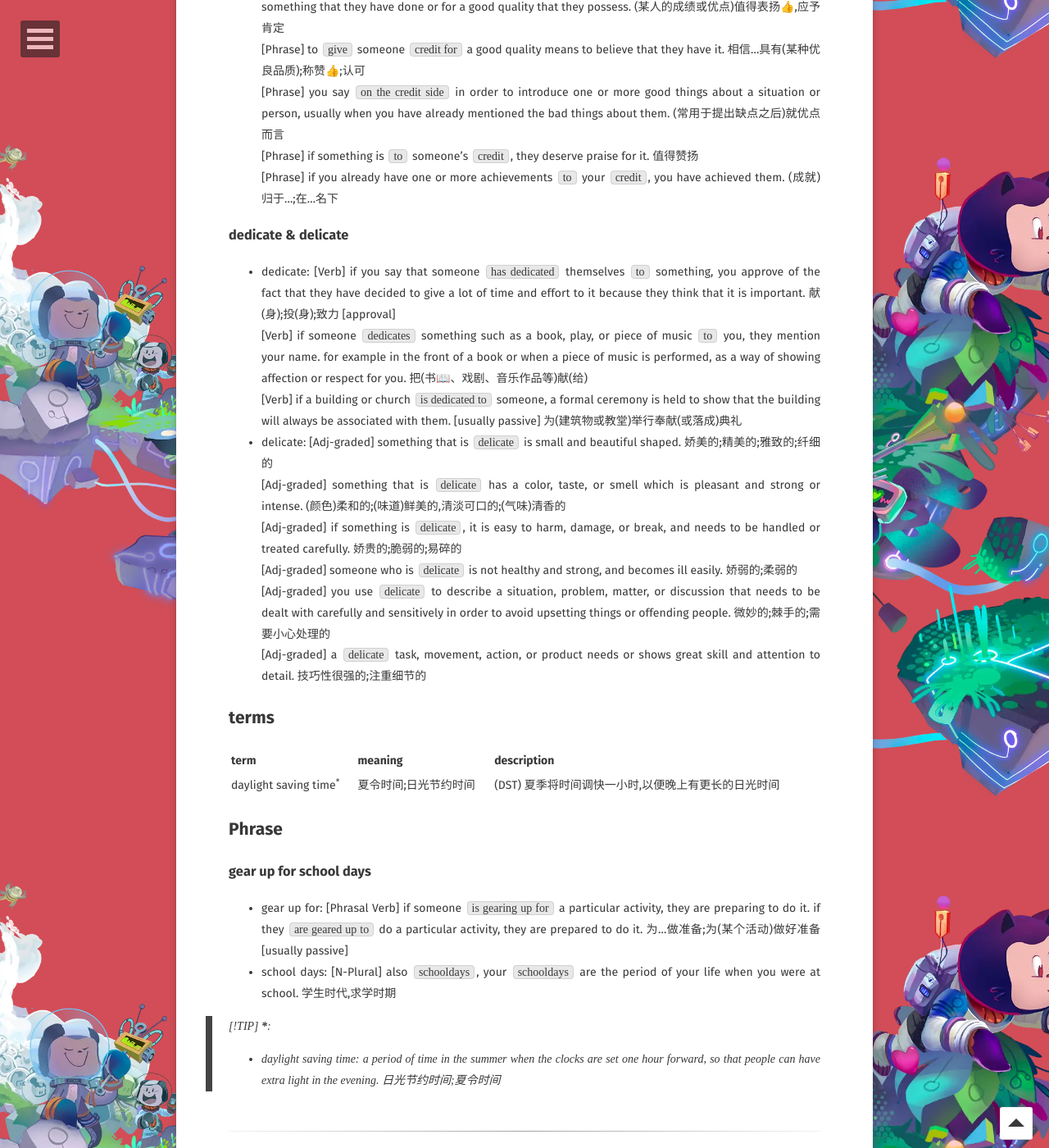
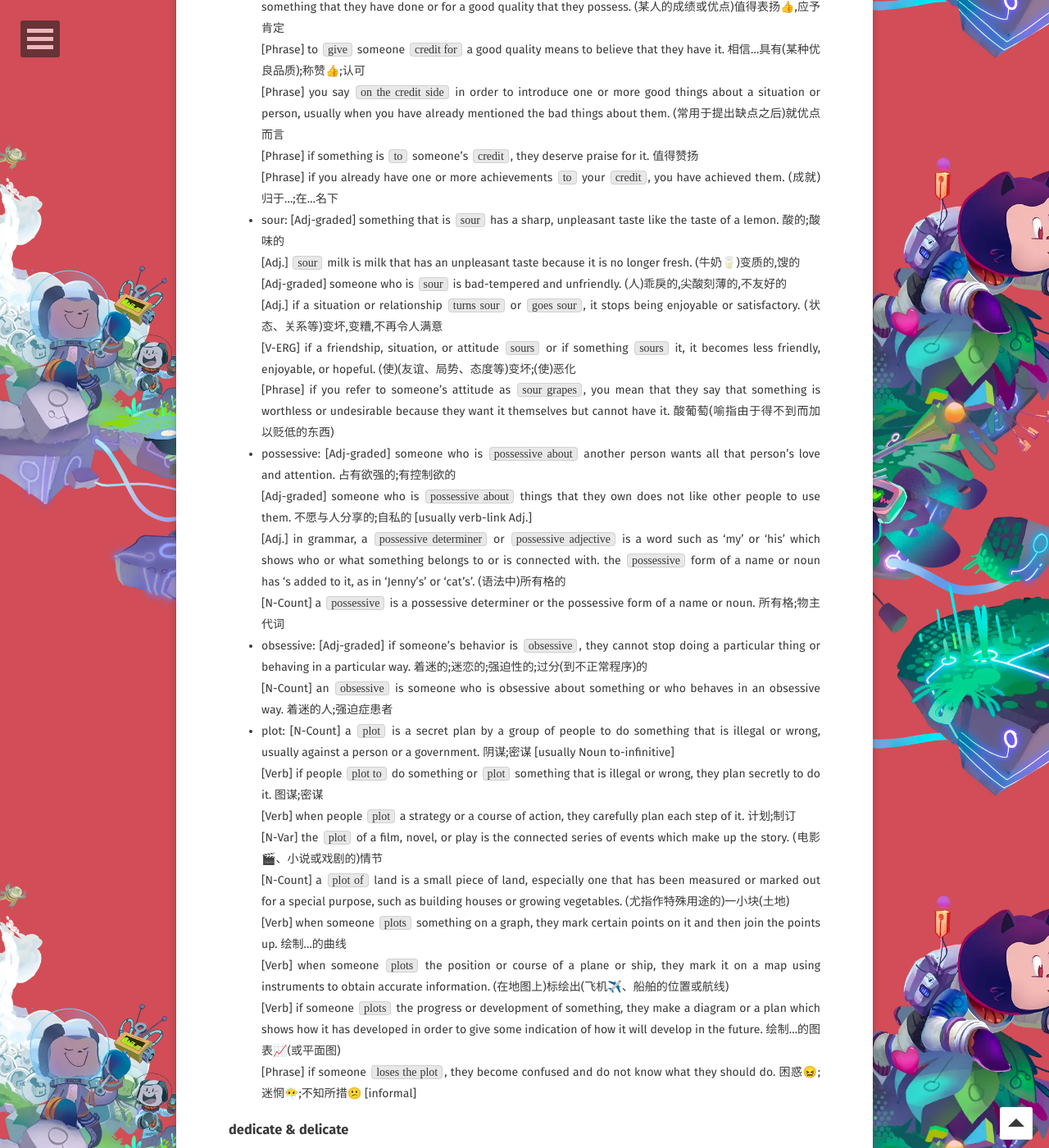
Before and after one commit to WebPavel/WebPavel.github.io, a Jekyll site: the page built from _posts/2026-03-26-daily-English-learning.md, in a window 1280 px wide and 1400 px high, scrolled down 3518 px. Shown: the whole window at 82% size. Built offline with Jekyll 4.4.1, drawn with Linux system fonts in a browser that asks for light colours; some web fonts are replaced; comment, search, counter and statistics services are not loaded; some of the changed text lies outside the part shown.

Commit message:
feat: updates on daily English learning

```diff
--- a/_posts/2026-03-26-daily-English-learning.md
+++ b/_posts/2026-03-26-daily-English-learning.md
@@ -79,6 +79,27 @@ When I encounter similar words again, I get confused about their meanings. For e
   [Phrase] you say `on the credit side` in order to introduce one or more good things about a situation or person, usually when you have already mentioned the bad things about them. (常用于提出缺点之后)就优点而言<br/>
   [Phrase] if something is `to` someone's `credit`, they deserve praise for it. 值得赞扬<br/>
   [Phrase] if you already have one or more achievements `to` your `credit`, you have achieved them. (成就)归于...;在...名下<br/>
+- sour: [Adj-graded] something that is `sour` has a sharp, unpleasant taste like the taste of a lemon. 酸的;酸味的<br/>
+  [Adj.] `sour` milk is milk that has an unpleasant taste because it is no longer fresh. (牛奶🥛)变质的,馊的<br/>
+  [Adj-graded] someone who is `sour` is bad-tempered and unfriendly. (人)乖戾的,尖酸刻薄的,不友好的<br/>
+  [Adj.] if a situation or relationship `turns sour` or `goes sour`, it stops being enjoyable or satisfactory. (状态、关系等)变坏,变糟,不再令人满意<br/>
+  [V-ERG] if a friendship, situation, or attitude `sours` or if something `sours` it, it becomes less friendly, enjoyable, or hopeful. (使)(友谊、局势、态度等)变坏;(使)恶化<br/>
+  [Phrase] if you refer to someone's attitude as `sour grapes`, you mean that they say that something is worthless or undesirable because they want it themselves but cannot have it. 酸葡萄(喻指由于得不到而加以贬低的东西)
+- possessive: [Adj-graded] someone who is `possessive about` another person wants all that person's love and attention. 占有欲强的;有控制欲的<br/>
+  [Adj-graded] someone who is `possessive about` things that they own does not like other people to use them. 不愿与人分享的;自私的 [usually verb-link Adj.]<br/>
+  [Adj.] in grammar, a `possessive determiner` or `possessive adjective` is a word such as 'my' or 'his' which shows who or what something belongs to or is connected with. the `possessive` form of a name or noun has 's added to it, as in 'Jenny's' or 'cat's'. (语法中)所有格的<br/>
+  [N-Count] a `possessive` is a possessive determiner or the possessive form of a name or noun. 所有格;物主代词
+- obsessive: [Adj-graded] if someone's behavior is `obsessive`, they cannot stop doing a particular thing or behaving in a particular way. 着迷的;迷恋的;强迫性的;过分(到不正常程序)的<br/>
+  [N-Count] an `obsessive` is someone who is obsessive about something or who behaves in an obsessive way. 着迷的人;强迫症患者
+- plot: [N-Count] a `plot` is a secret plan by a group of people to do something that is illegal or wrong, usually against a person or a government. 阴谋;密谋 [usually Noun to-infinitive]<br/>
+  [Verb] if people `plot to` do something or `plot` something that is illegal or wrong, they plan secretly to do it. 图谋;密谋<br/>
+  [Verb] when people `plot` a strategy or a course of action, they carefully plan each step of it. 计划;制订<br/>
+  [N-Var] the `plot` of a film, novel, or play is the connected series of events which make up the story. (电影🎬、小说或戏剧的)情节<br/>
+  [N-Count] a `plot of` land is a small piece of land, especially one that has been measured or marked out for a special purpose, such as building houses or growing vegetables. (尤指作特殊用途的)一小块(土地)<br/>
+  [Verb] when someone `plots` something on a graph, they mark certain points on it and then join the points up. 绘制...的曲线<br/>
+  [Verb] when someone `plots` the position or course of a plane or ship, they mark it on a map using instruments to obtain accurate information. (在地图上)标绘出(飞机✈️、船舶的位置或航线)<br/>
+  [Verb] if someone `plots` the progress or development of something, they make a diagram or a plan which shows how it has developed in order to give some indication of how it will develop in the future. 绘制...的图表📈(或平面图)<br/>
+  [Phrase] if someone `loses the plot`, they become confused and do not know what they should do. 困惑😖;迷惘😶‍🌫️;不知所措😕 [informal]
 
 ### dedicate & delicate
 
```
